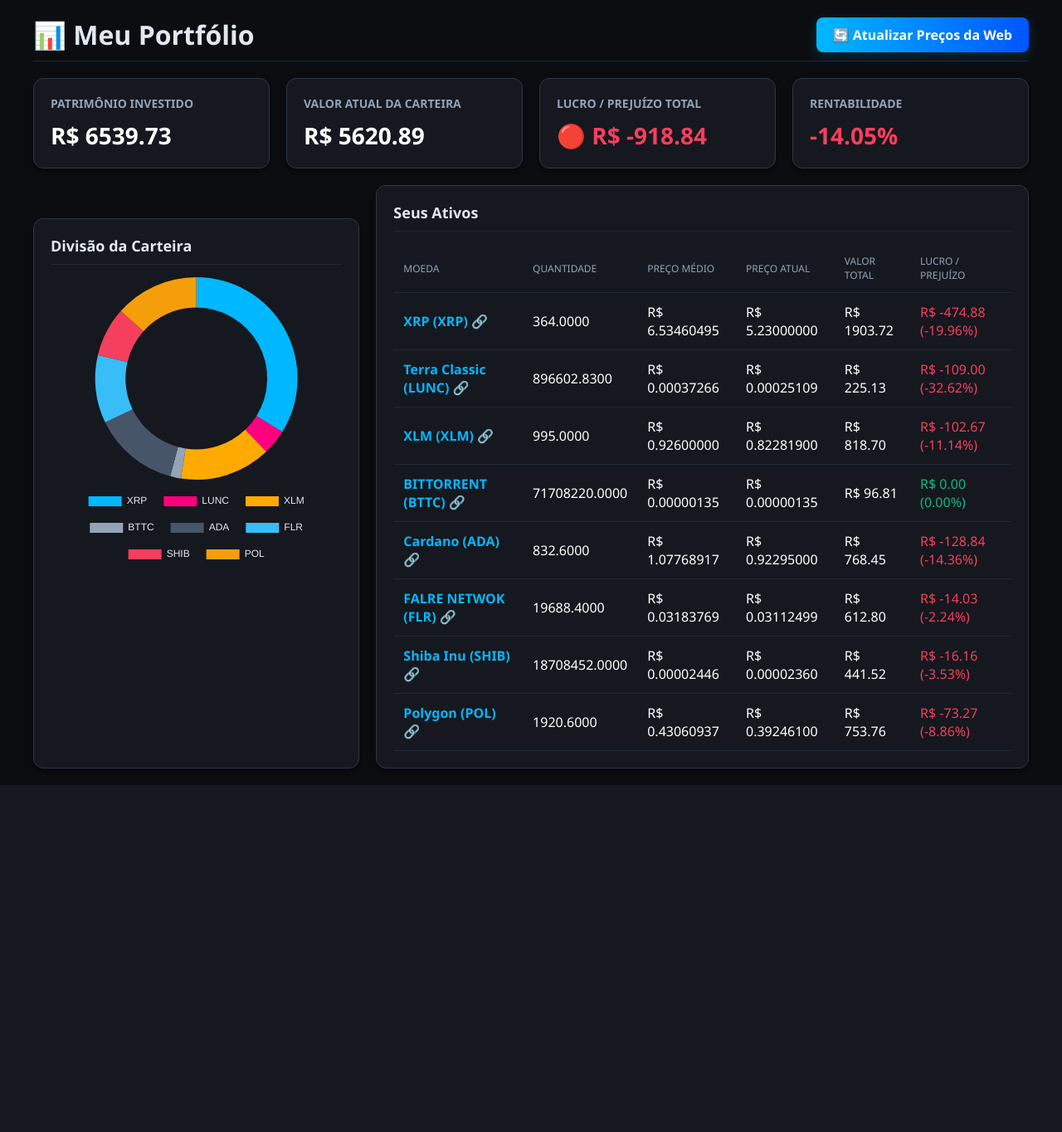
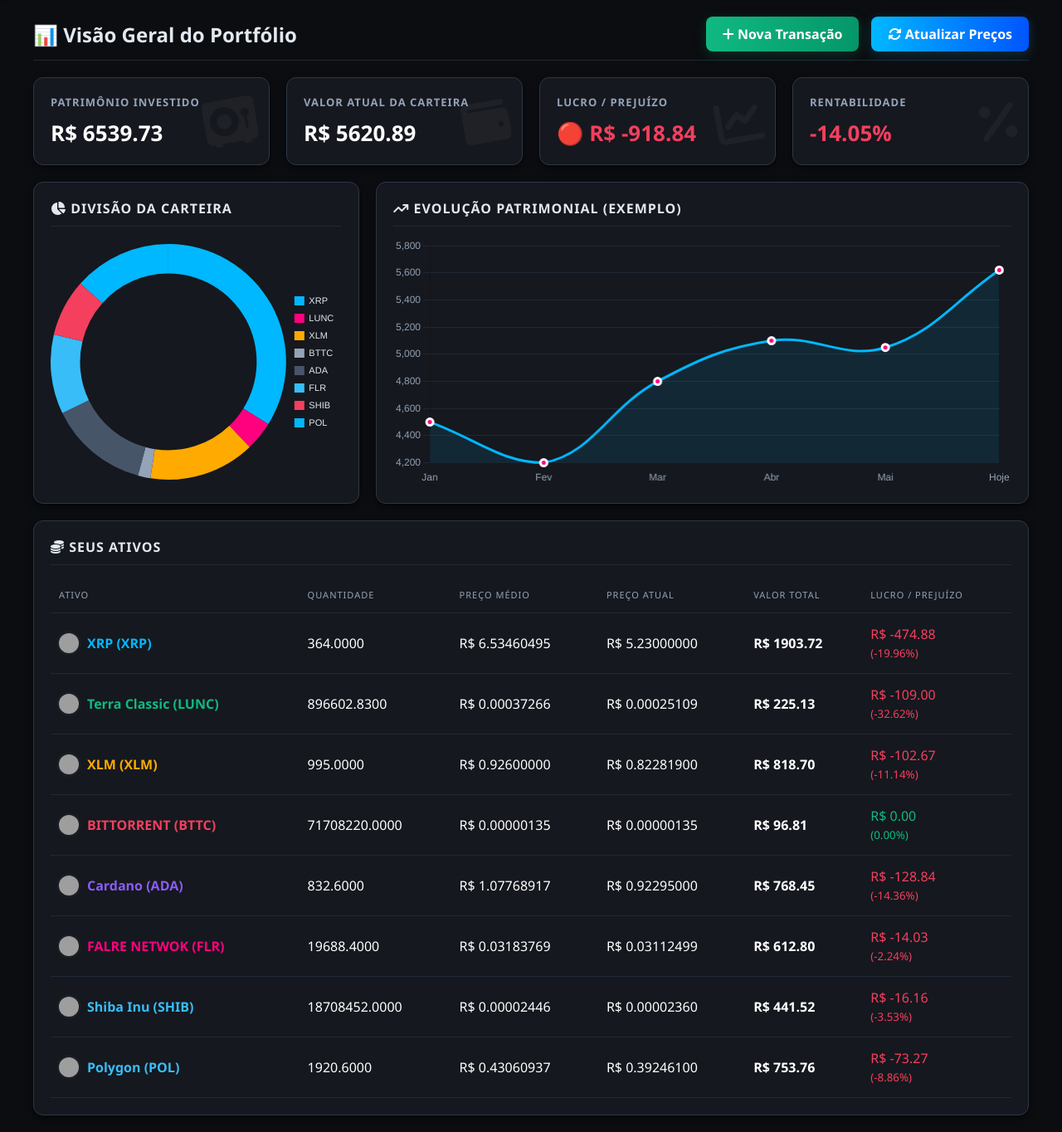
Before and after one commit to Glauberto1987/sistema-cripto, a Django app: page / in a window 1280 px wide. Shown: the part 70-1434 px from the top of the page at 83% size. Before the commit the page ends 1016 px from the top, so only its background shows below. Run offline with Django 5.2, Linux system fonts and the light colour scheme; a user stored in the database is signed in; data comes from the database, SQL or seed files in the repository; grey boxes are pictures that could not be loaded.

Commit message:
Implementando icones de moedas, novo layout de cards, botao de transacao e grafico de linha

```diff
--- a/carteira/templates/index.html
+++ b/carteira/templates/index.html
@@ -4,70 +4,93 @@
     <meta charset="UTF-8">
     <meta name="viewport" content="width=device-width, initial-scale=1.0">
     <title>Painel Financeiro | Cripto</title>
-    <!-- Importando a biblioteca Chart.js -->
+
+    <!-- Bibliotecas externas: Chart.js para os gráficos e FontAwesome para os ícones -->
     <script src="https://cdn.jsdelivr.net/npm/chart.js"></script>
+    <link rel="stylesheet" href="https://cdnjs.cloudflare.com/ajax/libs/font-awesome/6.4.0/css/all.min.css">
+
     <style>
         /* Fundo principal escuro da plataforma */
         body { background-color: #0b0d10; color: #ffffff; font-family: 'Segoe UI', Tahoma, sans-serif; margin: 0; padding: 0; }
         .container { max-width: 1200px; margin: 0 auto; padding: 20px; }
+
+        /* Cabeçalho e Botões */
         .cabecalho { display: flex; justify-content: space-between; align-items: center; border-bottom: 1px solid #1f2937; padding-bottom: 10px; margin-bottom: 20px; }
-        h1 { margin: 0; color: #e2e8f0; }
+        .cabecalho-botoes { display: flex; gap: 15px; }
+        h1 { margin: 0; color: #e2e8f0; font-size: 24px; }
 
-        /* Botão de atualizar com gradiente Azul Neon (XRP) */
         .btn-atualizar { background: linear-gradient(90deg, #00b8ff, #0055ff); color: white; padding: 10px 20px; text-decoration: none; border-radius: 8px; font-weight: bold; transition: all 0.3s; border: none; box-shadow: 0 4px 15px rgba(0, 184, 255, 0.2); }
         .btn-atualizar:hover { background: linear-gradient(90deg, #0055ff, #00b8ff); box-shadow: 0 4px 20px rgba(0, 184, 255, 0.5); transform: translateY(-2px); }
 
+        .btn-nova-trans { background: linear-gradient(90deg, #10b981, #059669); color: white; padding: 10px 20px; text-decoration: none; border-radius: 8px; font-weight: bold; transition: all 0.3s; box-shadow: 0 4px 15px rgba(16, 185, 129, 0.2); }
+        .btn-nova-trans:hover { background: linear-gradient(90deg, #059669, #10b981); box-shadow: 0 4px 20px rgba(16, 185, 129, 0.5); transform: translateY(-2px); }
+
+        /* Grid dos Cards Superiores */
         .dashboard-grid { display: grid; grid-template-columns: repeat(auto-fit, minmax(250px, 1fr)); gap: 20px; }
+        .card { background-color: #15181e; padding: 20px; border-radius: 12px; box-shadow: 0 4px 10px rgba(0,0,0,0.5); border: 1px solid #2d3748; position: relative; overflow: hidden; }
+        .card h3 { margin: 0 0 10px 0; font-size: 13px; color: #94a3b8; text-transform: uppercase; letter-spacing: 1px; }
+        .card .valor { font-size: 26px; font-weight: bold; margin: 0; z-index: 2; position: relative; }
+        .card i.bg-icon { position: absolute; right: 15px; top: 25px; font-size: 3.5rem; color: #ffffff; opacity: 0.04; z-index: 1; transform: rotate(-10deg); } /* Ícone de marca d'água */
 
-        /* Cards metálicos e Painéis do Gráfico/Tabela */
-        .card, .tabela-container, .grafico-container { background-color: #15181e; padding: 20px; border-radius: 12px; box-shadow: 0 4px 10px rgba(0,0,0,0.5); border: 1px solid #2d3748; }
-        .card h3 { margin: 0 0 10px 0; font-size: 14px; color: #94a3b8; text-transform: uppercase; }
-        .card .valor { font-size: 28px; font-weight: bold; margin: 0; }
+        /* Containers de Gráficos e Tabelas */
+        .grafico-container, .tabela-container { background-color: #15181e; padding: 20px; border-radius: 12px; box-shadow: 0 4px 10px rgba(0,0,0,0.5); border: 1px solid #2d3748; }
+        .grafico-container h2, .tabela-container h2 { margin-top: 0; color: #e2e8f0; font-size: 16px; border-bottom: 1px solid #1f2937; padding-bottom: 10px; text-transform: uppercase; letter-spacing: 1px; }
 
-        .tabela-container, .grafico-container { margin-top: 40px; }
-        .tabela-container h2, .grafico-container h2 { margin-top: 0; color: #e2e8f0; font-size: 18px; border-bottom: 1px solid #1f2937; padding-bottom: 10px; }
+        .charts-grid { display: grid; grid-template-columns: 1fr 2fr; gap: 20px; margin-top: 20px; margin-bottom: 20px; }
+        @media (max-width: 900px) { .charts-grid { grid-template-columns: 1fr; } }
 
-        /* Tabela de ativos */
-        table { width: 100%; border-collapse: collapse; margin-top: 15px; }
-        th, td { padding: 12px; text-align: left; border-bottom: 1px solid #1f2937; }
-        th { color: #94a3b8; font-weight: normal; text-transform: uppercase; font-size: 12px; }
-        tr:hover { background-color: #1e293b; } /* Cor ao passar o mouse na linha */
+        /* Tabela Aprimorada */
+        table { width: 100%; border-collapse: collapse; margin-top: 10px; }
+        th, td { padding: 14px 10px; text-align: left; border-bottom: 1px solid #1f2937; }
+        th { color: #94a3b8; font-weight: normal; text-transform: uppercase; font-size: 11px; letter-spacing: 1px; }
+        tr:hover { background-color: #1e293b; }
 
-        /* Cores de Lucro (Verde Esmeralda) e Prejuízo (Rosa da Logo) */
         .positivo { color: #10b981; }
         .negativo { color: #f43f5e; }
 
-        /* Link das moedas na tabela com efeito Neon Azul e Rosa ao passar o mouse */
-        td a { color: #00b8ff !important; font-weight: bold; text-decoration: none; transition: all 0.3s; }
-        td a:hover { color: #ff007f !important; text-shadow: 0 0 8px rgba(255, 0, 127, 0.6); }
-
-        /* Layout para alinhar Gráfico e Tabela lado a lado em telas grandes */
-        .grid-inferior { display: grid; grid-template-columns: 1fr 2fr; gap: 20px; margin-top: 20px; }
-        @media (max-width: 900px) { .grid-inferior { grid-template-columns: 1fr; } }
+        /* Nome e ícone da moeda na tabela */
+        .moeda-info { display: flex; align-items: center; gap: 10px; }
+        .moeda-info img { width: 24px; height: 24px; border-radius: 50%; box-shadow: 0 0 5px rgba(255,255,255,0.1); }
+        .link-moeda { font-weight: bold; text-decoration: none; transition: all 0.3s; }
+        .link-moeda:hover { text-shadow: 0 0 8px currentColor; filter: brightness(1.2); }
     </style>
 </head>
 <body>
 
-    <!-- Inclui o Menu Superior -->
+    <!-- Menu Superior -->
     {% include 'navbar.html' %}
 
 <div class="container">
     <div class="cabecalho">
-        <h1>📊 Meu Portfólio</h1>
-        <a href="{% url 'atualizar_precos' %}" class="btn-atualizar">🔄 Atualizar Preços da Web</a>
+        <h1>📊 Visão Geral do Portfólio</h1>
+        <div class="cabecalho-botoes">
+            <!-- Botão Novo: Vai direto pra tela do admin de adicionar transação -->
+            <a href="/admin/carteira/transacao/add/" class="btn-nova-trans"><i class="fa-solid fa-plus"></i> Nova Transação</a>
+            <a href="{% url 'atualizar_precos' %}" class="btn-atualizar"><i class="fa-solid fa-rotate"></i> Atualizar Preços</a>
+        </div>
     </div>
 
-    <!-- Cards Principais -->
+    <!-- Cards de Resumo com Ícones em Marca d'água -->
     <div class="dashboard-grid">
-        <div class="card"><h3>Patrimônio Investido</h3><p class="valor">R$ {{ patrimonio_investido|floatformat:2 }}</p></div>
-        <div class="card"><h3>Valor Atual da Carteira</h3><p class="valor">R$ {{ valor_atual_carteira|floatformat:2 }}</p></div>
         <div class="card">
-            <h3>Lucro / Prejuízo Total</h3>
+            <i class="fa-solid fa-vault bg-icon"></i>
+            <h3>Patrimônio Investido</h3>
+            <p class="valor">R$ {{ patrimonio_investido|floatformat:2 }}</p>
+        </div>
+        <div class="card">
+            <i class="fa-solid fa-wallet bg-icon"></i>
+            <h3>Valor Atual da Carteira</h3>
+            <p class="valor">R$ {{ valor_atual_carteira|floatformat:2 }}</p>
+        </div>
+        <div class="card">
+            <i class="fa-solid fa-chart-line bg-icon"></i>
+            <h3>Lucro / Prejuízo</h3>
             <p class="valor {% if lucro_prejuizo_rs >= 0 %}positivo{% else %}negativo{% endif %}">
                 {% if lucro_prejuizo_rs >= 0 %}🟢 +{% else %}🔴 {% endif %} R$ {{ lucro_prejuizo_rs|floatformat:2 }}
             </p>
         </div>
         <div class="card">
+            <i class="fa-solid fa-percent bg-icon"></i>
             <h3>Rentabilidade</h3>
             <p class="valor {% if rentabilidade >= 0 %}positivo{% else %}negativo{% endif %}">
                 {% if rentabilidade >= 0 %}+{% endif %}{{ rentabilidade|floatformat:2 }}%
@@ -75,97 +98,135 @@
         </div>
     </div>
 
-    <div class="grid-inferior">
+    <!-- Sessão dos Gráficos (Pizza e Evolução) -->
+    <div class="charts-grid">
         <!-- Gráfico de Pizza (Rosca) -->
         <div class="grafico-container">
-            <h2>Divisão da Carteira</h2>
-            <div style="position: relative; height: 350px; width: 100%; display: flex; justify-content: center; align-items: center;">
-                <canvas id="meuGraficoPizza"></canvas>
+            <h2><i class="fa-solid fa-chart-pie"></i> Divisão da Carteira</h2>
+            <div style="position: relative; height: 300px; width: 100%; display: flex; justify-content: center; align-items: center;">
+                <canvas id="graficoPizza"></canvas>
             </div>
         </div>
 
-        <!-- Tabela Detalhada -->
-        <div class="tabela-container" style="margin-top: 0;">
-            <h2>Seus Ativos</h2>
+        <!-- NOVO: Gráfico de Linha (Evolução) -->
+        <div class="grafico-container">
+            <h2><i class="fa-solid fa-arrow-trend-up"></i> Evolução Patrimonial (Exemplo)</h2>
+            <div style="position: relative; height: 300px; width: 100%;">
+                <canvas id="graficoLinha"></canvas>
+            </div>
+        </div>
+    </div>
+
+    <!-- Tabela Detalhada com Ícones das Moedas -->
+    <div class="tabela-container">
+        <h2><i class="fa-solid fa-coins"></i> Seus Ativos</h2>
         <table>
             <thead>
                 <tr>
-                        <th>Moeda</th><th>Quantidade</th><th>Preço Médio</th><th>Preço Atual</th><th>Valor Total</th><th>Lucro / Prejuízo</th>
+                    <th>Ativo</th>
+                    <th>Quantidade</th>
+                    <th>Preço Médio</th>
+                    <th>Preço Atual</th>
+                    <th>Valor Total</th>
+                    <th>Lucro / Prejuízo</th>
                 </tr>
             </thead>
             <tbody>
                 {% for item in detalhes_moedas %}
                 <tr>
-                        <td><a href="{% url 'detalhe_moeda' item.id %}">{{ item.nome }} ({{ item.simbolo }}) 🔗</a></td>
+                    <td>
+                        <div class="moeda-info">
+                            <!-- Puxa o ícone oficial da moeda direto da internet usando o símbolo -->
+                            <img src="https://cdn.jsdelivr.net/gh/atomiclabs/cryptocurrency-icons@1a63530be6e374711a8554f31b17e4cb92c25fa5/svg/color/{{ item.simbolo|lower }}.svg" onerror="this.src='https://cdn-icons-png.flaticon.com/512/825/825503.png'">
+
+                            <a href="{% url 'detalhe_moeda' item.id %}" class="link-moeda" data-simbolo="{{ item.simbolo|upper }}">
+                                {{ item.nome }} ({{ item.simbolo }})
+                            </a>
+                        </div>
+                    </td>
                     <td>{{ item.quantidade|floatformat:4 }}</td>
                     <td>R$ {{ item.preco_medio|floatformat:8 }}</td>
                     <td>R$ {{ item.preco_atual|floatformat:8 }}</td>
-                        <td>R$ {{ item.valor_atual|floatformat:2 }}</td>
+                    <td style="font-weight: bold;">R$ {{ item.valor_atual|floatformat:2 }}</td>
                     <td class="{% if item.lucro >= 0 %}positivo{% else %}negativo{% endif %}">
-                            R$ {{ item.lucro|floatformat:2 }} ({{ item.rentabilidade|floatformat:2 }}%)
+                        R$ {{ item.lucro|floatformat:2 }} <br>
+                        <small>({{ item.rentabilidade|floatformat:2 }}%)</small>
                     </td>
                 </tr>
                 {% empty %}
-                    <tr><td colspan="6" style="text-align: center; color: #94a3b8;">Nenhum investimento registrado.</td></tr>
+                <tr><td colspan="6" style="text-align: center; color: #94a3b8; padding: 30px;">Nenhum investimento registrado. Clique em "+ Nova Transação" para começar.</td></tr>
                 {% endfor %}
             </tbody>
         </table>
     </div>
 </div>
-</div>
 
-<!-- Lógica do Gráfico -->
+<!-- Lógica JavaScript (Gráficos e Cores) -->
 <script>
-    const labelsMoedas = {{ nomes_grafico|safe }};
-    const dadosMoedas = {{ valores_grafico|safe }};
+    // 1. Aplicando as cores dinâmicas nos nomes das moedas na tabela
+    const paletaCores = {
+        'XRP': '#00b8ff',
+        'FLR': '#ff007f',
+        'XLM': '#ffaa00',
+        'LUNC': '#10b981',
+        'BTTC': '#f43f5e',
+        'ADA': '#8b5cf6',
+        'BTC': '#f7931a',
+        'ETH': '#627eea'
+    };
 
-    const ctx = document.getElementById('meuGraficoPizza').getContext('2d');
+    document.querySelectorAll('.link-moeda').forEach(link => {
+        const simbolo = link.getAttribute('data-simbolo');
+        link.style.color = paletaCores[simbolo] || '#38bdf8'; // Se não tiver na lista, usa azul claro
+    });
 
-    // Cores padronizadas com a sua Logo e estilo metálico
-    const coresFatias = [
-        '#00b8ff', // Azul Neon (XRP)
-        '#ff007f', // Rosa Neon (Flare)
-        '#ffaa00', // Laranja/Dourado (XLM)
-        '#94a3b8', // Cinza Claro Metálico
-        '#475569', // Cinza Escuro
-        '#38bdf8', // Azul Claro Secundário
-        '#f43f5e', // Rosa Secundário
-        '#f59e0b', // Laranja Secundário
-        '#cbd5e1', // Prateado
-        '#1e293b'  // Grafite
-    ];
-
-    new Chart(ctx, {
+    // 2. Gráfico de Pizza (O que você já tinha, atualizado)
+    const ctxPizza = document.getElementById('graficoPizza').getContext('2d');
+    new Chart(ctxPizza, {
         type: 'doughnut',
         data: {
-            labels: labelsMoedas,
+            labels: {{ nomes_grafico|safe }},
             datasets: [{
-                data: dadosMoedas,
-                backgroundColor: coresFatias,
-                borderWidth: 0,
-                hoverOffset: 10
+                data: {{ valores_grafico|safe }},
+                backgroundColor: ['#00b8ff', '#ff007f', '#ffaa00', '#94a3b8', '#475569', '#38bdf8', '#f43f5e'],
+                borderWidth: 0, hoverOffset: 8
             }]
         },
         options: {
-            responsive: true,
-            maintainAspectRatio: false,
+            responsive: true, maintainAspectRatio: false, cutout: '75%',
             plugins: {
-                legend: {
-                    position: 'bottom',
-                    labels: { color: '#e2e8f0', padding: 20, font: { size: 12 } }
-                },
-                tooltip: {
-                    callbacks: {
-                        label: function(context) {
-                            let label = context.label || '';
-                            if (label) { label += ': '; }
-                            label += 'R$ ' + context.parsed.toFixed(2);
-                            return label;
+                legend: { position: 'right', labels: { color: '#e2e8f0', boxWidth: 12, font: {size: 11} } }
             }
         }
+    });
+
+    // 3. NOVO: Gráfico de Linha Neon (Dados simulados por enquanto)
+    const ctxLinha = document.getElementById('graficoLinha').getContext('2d');
+    new Chart(ctxLinha, {
+        type: 'line',
+        data: {
+            labels: ['Jan', 'Fev', 'Mar', 'Abr', 'Mai', 'Hoje'],
+            datasets: [{
+                label: 'Valor da Carteira (R$)',
+                data: [4500, 4200, 4800, 5100, 5050, {{ valor_atual_carteira|safe|default:"5620" }}], // O último ponto é o seu valor atual real!
+                borderColor: '#00b8ff', // Azul neon
+                backgroundColor: 'rgba(0, 184, 255, 0.1)', // Fundo translúcido
+                borderWidth: 3,
+                fill: true,
+                tension: 0.4, // Curva suave
+                pointBackgroundColor: '#ff007f', // Bolinhas rosa
+                pointBorderColor: '#fff',
+                pointRadius: 4,
+                pointHoverRadius: 6
+            }]
+        },
+        options: {
+            responsive: true, maintainAspectRatio: false,
+            plugins: { legend: { display: false } },
+            scales: {
+                y: { grid: { color: '#1f2937' }, ticks: { color: '#94a3b8' } },
+                x: { grid: { display: false }, ticks: { color: '#94a3b8' } }
             }
-            },
-            cutout: '70%'
         }
     });
 </script>
```
Lines whose indentation alone changed are shown as unchanged.
